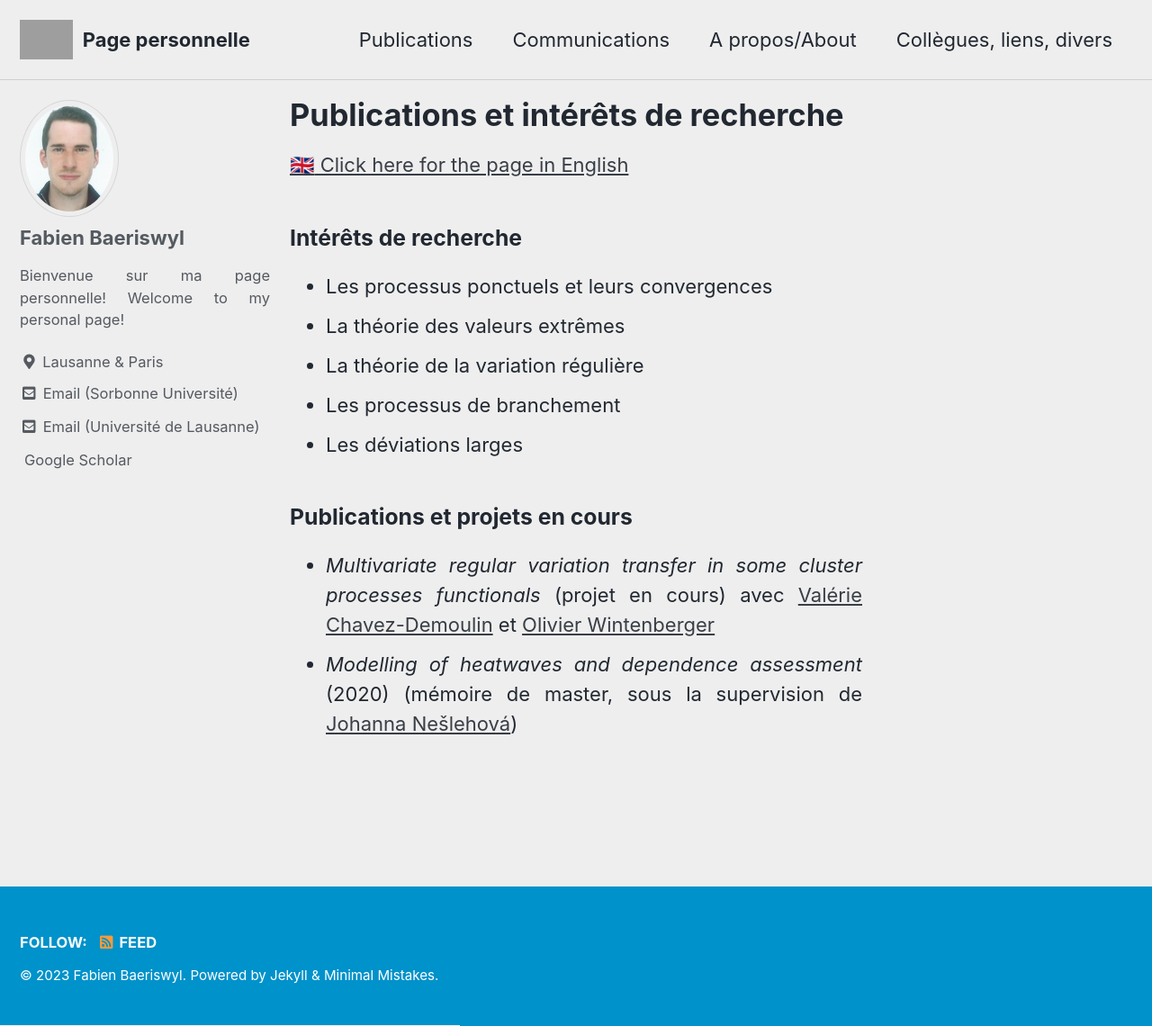
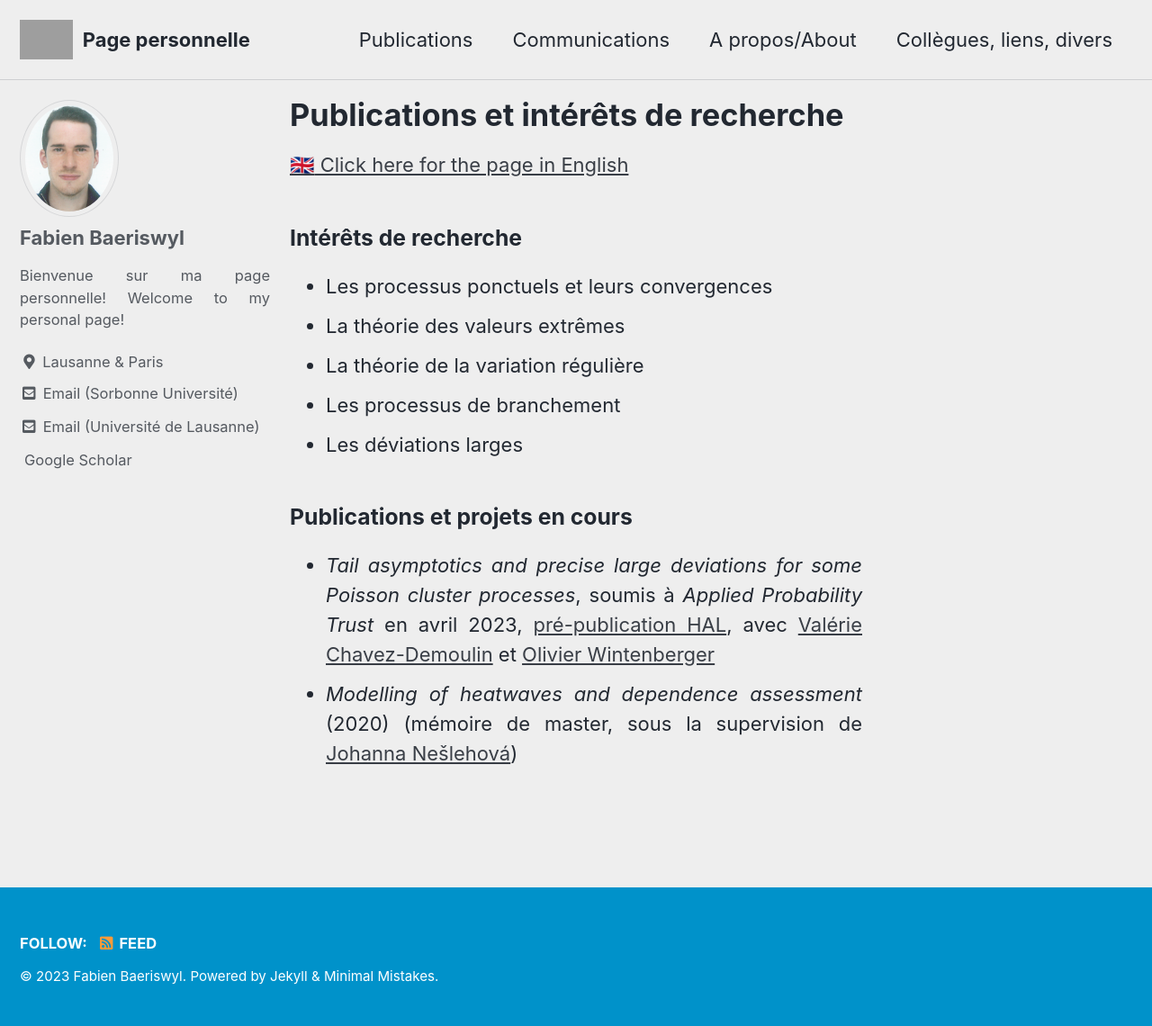
Before and after one commit to hplaninic/hrvoje.planinic.github.io, a Jekyll site: the page built from _pages/publi.md, in a window 1280 px wide and 1140 px high. Shown: the whole window at 90% size. Built offline with Jekyll 4.4.1, drawn with Linux system fonts in a browser that asks for light colours; cached includes are drawn as plain includes; emoji names are drawn with the system emoji font; a style sheet for code colours, icons or effects is not loaded; grey boxes are pictures that could not be loaded.

Commit message:
Update publi.md

```diff
--- a/_pages/publi.md
+++ b/_pages/publi.md
@@ -18,5 +18,5 @@ author_profile: true
 
 ### Publications et projets en cours
 
-- _Multivariate regular variation transfer in some cluster processes functionals_ (projet en cours) avec [Valérie Chavez-Demoulin](https://hecnet.unil.ch/hec/recherche/fiche?pnom=vchavez&dyn_lang=en) et [Olivier Wintenberger](http://wintenberger.fr)
+- _Tail asymptotics and precise large deviations for some Poisson cluster processes_, soumis à _Applied Probability Trust_ en avril 2023, [pré-publication HAL](https://hal.science/hal-04071286), avec [Valérie Chavez-Demoulin](https://hecnet.unil.ch/hec/recherche/fiche?pnom=vchavez&dyn_lang=en) et [Olivier Wintenberger](http://wintenberger.fr)
 - _Modelling of heatwaves and dependence assessment_ (2020) (mémoire de master, sous la supervision de [Johanna Nešlehová](https://www.math.mcgill.ca/neslehova/))
```
